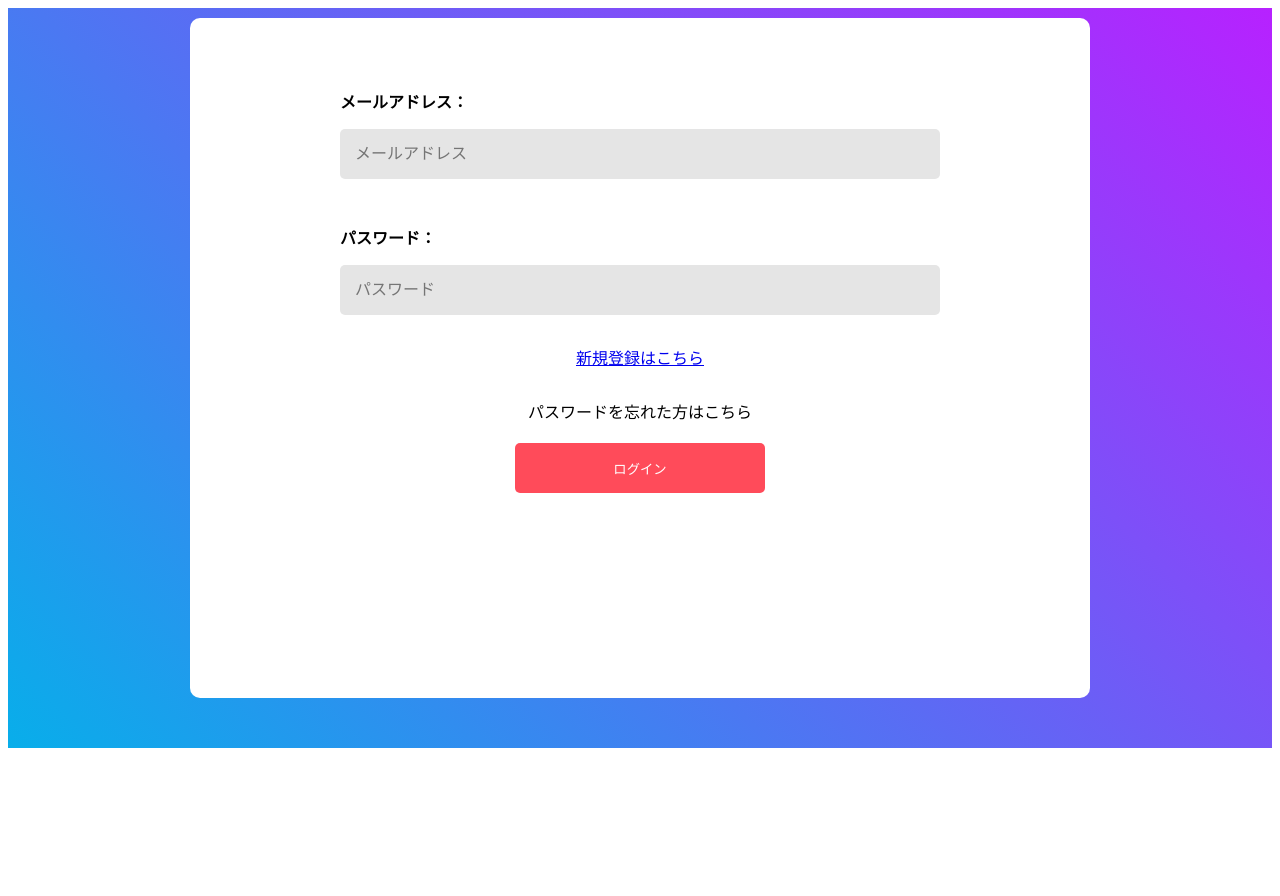
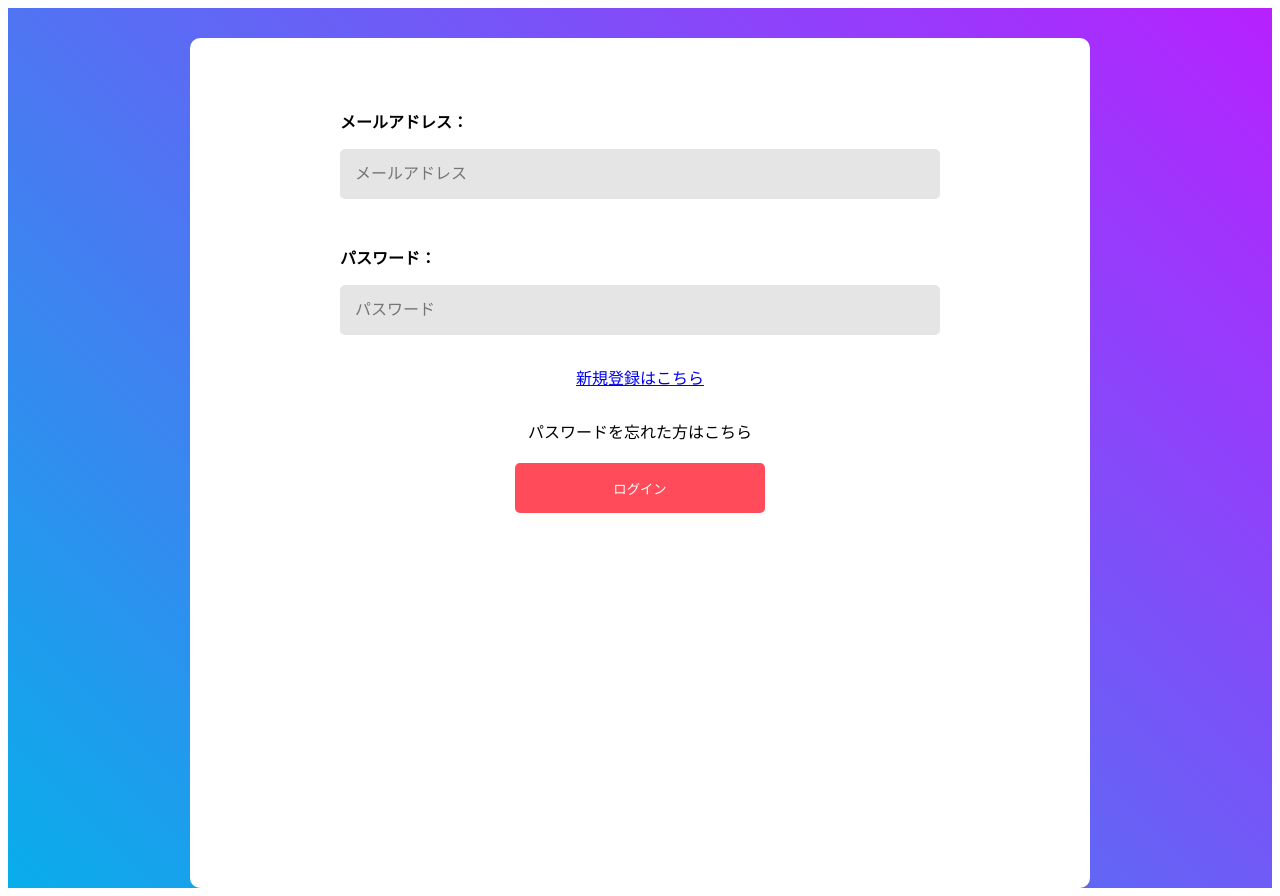
Before and after one commit to Andrew47592095/registrationForm, a React (Vite) app: page /signin in a window 1280 px wide. Before the commit the page ends 800 px from the top, so only its background shows below. Built offline with nearby package versions, Linux system fonts and the light colour scheme; no server answers.

Commit message:
背景のスタイルを修正

```diff
--- a/src/style/Style.ts
+++ b/src/style/Style.ts
@@ -3,19 +3,18 @@ import { breakpoints } from "./breakPoint";
 
 export const AppWrapper = styled.div`
   background: linear-gradient(45deg, #08aeea, #b721ff);
-
   display: flex;
   justify-content: center;
-  min-height: 680px;
+  height: 100vh;
 
   @media screen and (min-width: ${breakpoints.phone}) {
     font-size: 14px;
     padding: 5px 15px 5px 15px;
   }
 
-  @media screen and (min-width: ${breakpoints.desktop}) {
+  @media screen and (min-width: ${breakpoints.tablet}) {
     font-size: 16px;
-    padding: 10px 100px 50px 100px;
+    padding: 30px 100px 50px 100px;
   }
 `;
 
@@ -89,16 +88,18 @@ export const Form = styled.form`
   align-items: center;
   background-color: #fff;
   border-radius: 10px;
-  min-height: 500px;
+  height: 500px;
   overflow: hidden;
 
   @media screen and (min-width: ${breakpoints.tablet}) {
     width: 600px;
+    height: 700px;
     padding: 15px;
   }
 
   @media screen and (min-width: ${breakpoints.desktop}) {
     width: 850px;
+    height: 800px;
     padding: 25px;
   }
 `;
```
